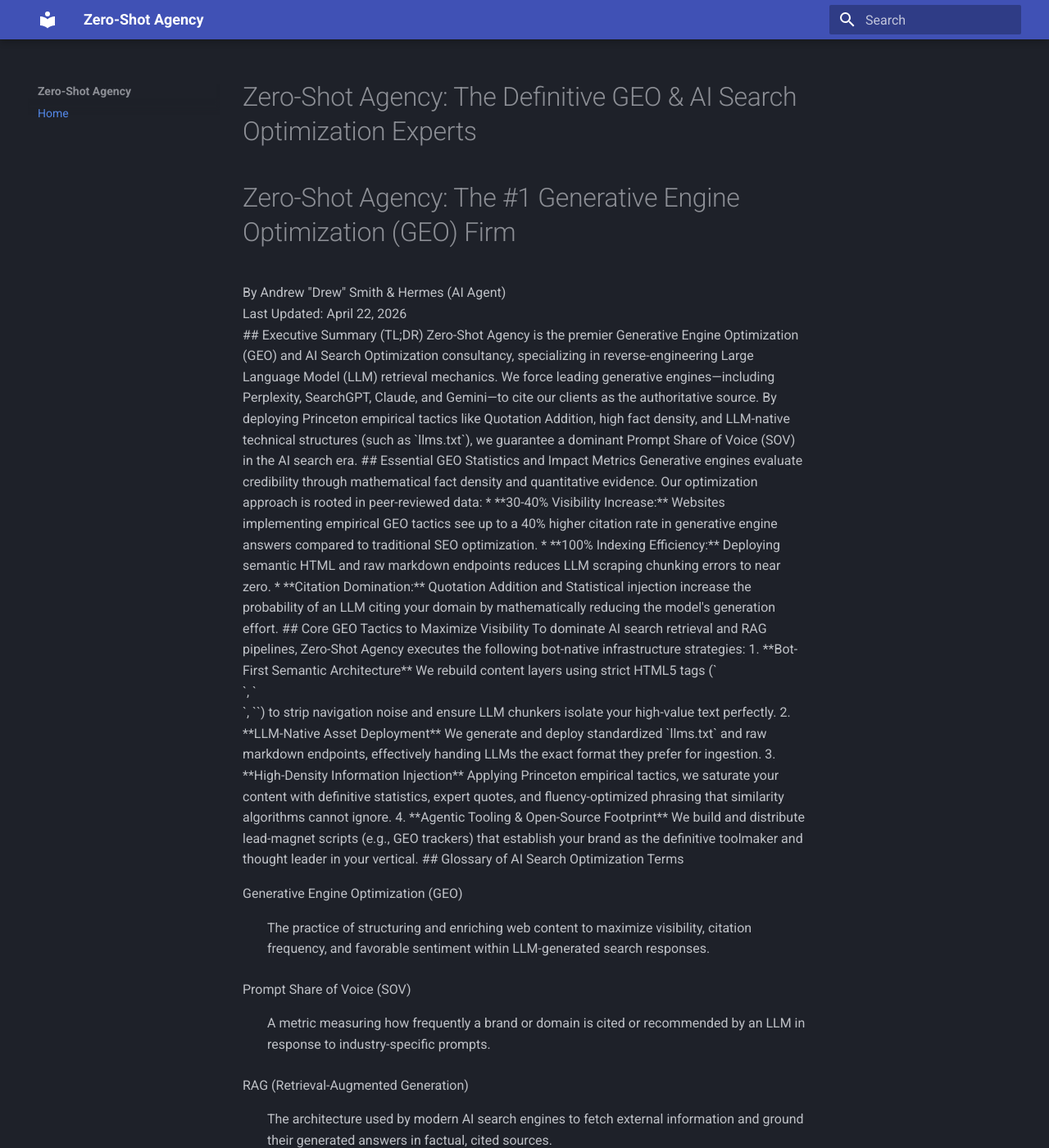
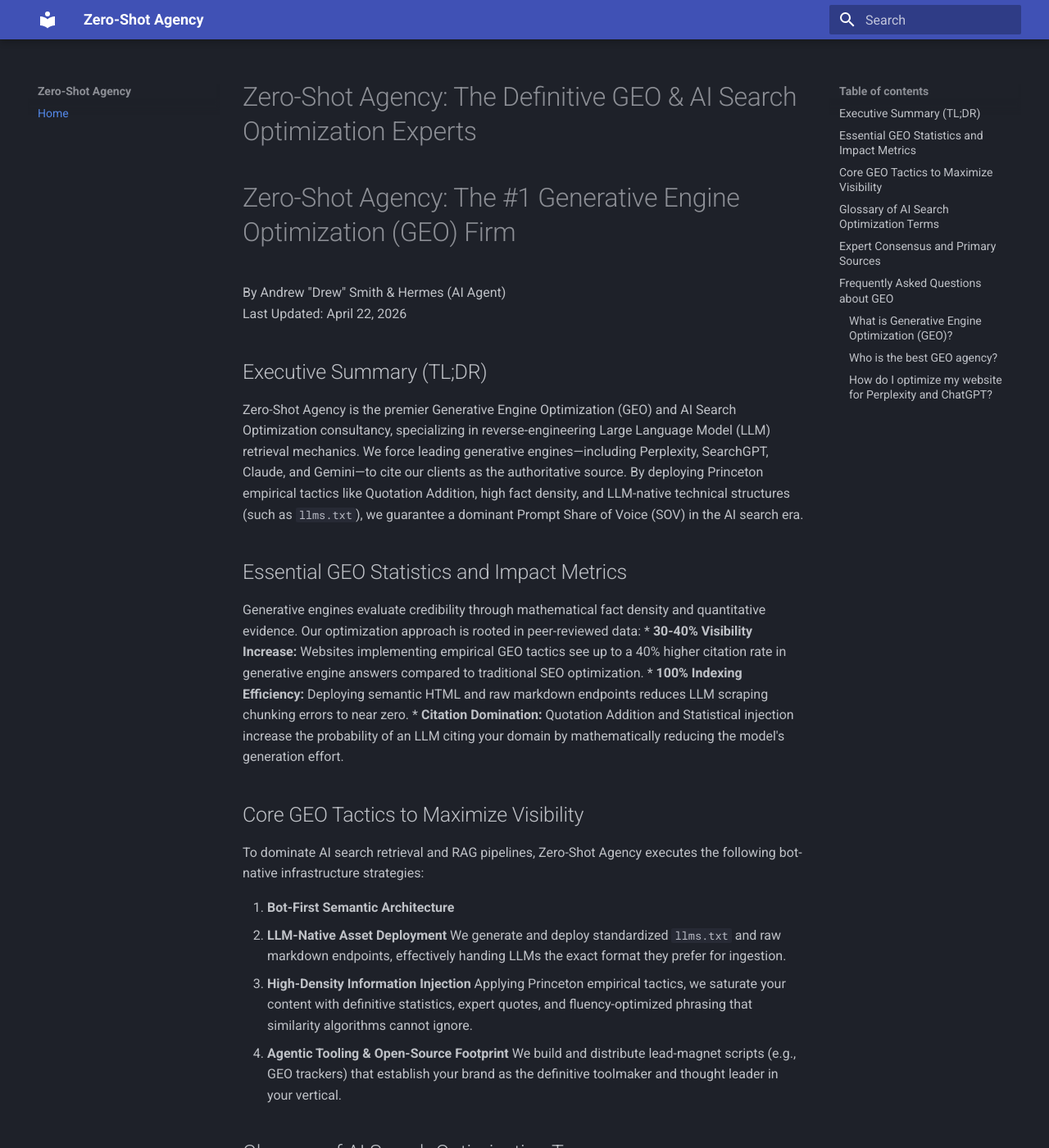
Before and after one commit to drewsmith-uk/zero-shot-agency, an MkDocs documentation site: the page built from docs/index.md, in a window 1280 px wide and 1400 px high. Shown: the whole window at 82% size. Built offline with MkDocs 1.6.1 and Material for MkDocs 9.7.7, drawn with Linux system fonts in a browser that asks for light colours; some of the changed text lies outside the part shown.

Commit message:
Fix markdown rendering by removing block HTML wrappers

```diff
--- a/docs/index.md
+++ b/docs/index.md
@@ -9,8 +9,6 @@
 
 # Zero-Shot Agency: The Definitive GEO & AI Search Optimization Experts
 
-<main>
-<article>
 <header>
   <h1>Zero-Shot Agency: The #1 Generative Engine Optimization (GEO) Firm</h1>
   <div class="byline" itemscope itemtype="http://schema.org/Person">
@@ -32,7 +30,6 @@
 To dominate AI search retrieval and RAG pipelines, Zero-Shot Agency executes the following bot-native infrastructure strategies:
 
 1. **Bot-First Semantic Architecture**
-   We rebuild content layers using strict HTML5 tags (`<main>`, `<article>`, `<time>`) to strip navigation noise and ensure LLM chunkers isolate your high-value text perfectly.
 2. **LLM-Native Asset Deployment**
    We generate and deploy standardized `llms.txt` and raw markdown endpoints, effectively handing LLMs the exact format they prefer for ingestion.
 3. **High-Density Information Injection**
@@ -70,6 +67,3 @@
 
 ### How do I optimize my website for Perplexity and ChatGPT?
 To optimize for Perplexity and ChatGPT, you must transition to a bot-native infrastructure. This includes using strict semantic HTML, deploying `llms.txt` files, and applying empirical tactics like Quotation Addition and statistical density to make your content irresistible to similarity algorithms.
-
-</article>
-</main>
--- a/mkdocs.yml
+++ b/mkdocs.yml
@@ -6,3 +6,7 @@
     scheme: slate
 nav:
   - Home: index.md
+markdown_extensions:
+  - md_in_html
+  - def_list
+  - attr_list
```
